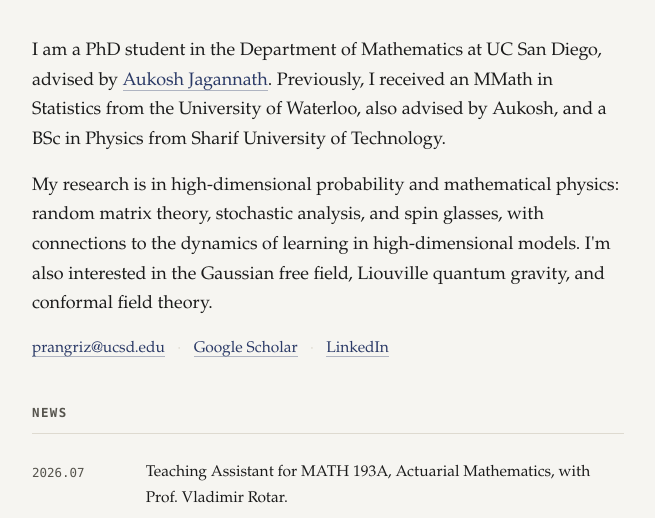
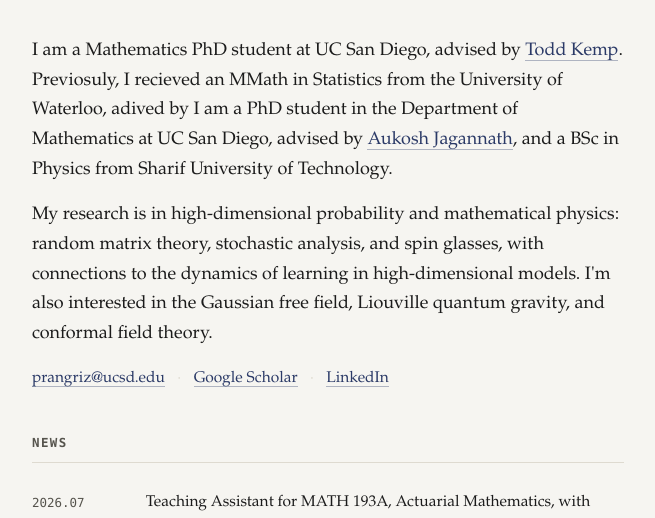
Before and after one commit to prangriz/new, a plain HTML site: page index.html in a window 1280 px wide. Shown: the part 215-733 px from the top of the page, without its empty margins (312-967 px from the left). Drawn offline with Linux system fonts and the light colour scheme.

Commit message:
Update index.html

```diff
--- a/index.html
+++ b/index.html
@@ -26,10 +26,10 @@
 
   <section id="about">
     <p>
-      I am a PhD student in the Department of Mathematics at UC San Diego, advised by
-      <a href="https://aukosh.github.io/">Aukosh Jagannath</a>. Previously, I received an MMath in
-      Statistics from the University of Waterloo, also advised by Aukosh, and a BSc in Physics from
-      Sharif University of Technology.
+      I am a Mathematics PhD student at UC San Diego, advised by <a href="https://mathweb.ucsd.edu/~tkemp/">Todd Kemp</a>.
+      Previosuly, I recieved an MMath in Statistics from the University of Waterloo, adived by
+      I am a PhD student in the Department of Mathematics at UC San Diego, advised by <a href="https://aukosh.github.io/">Aukosh Jagannath</a>,
+      and a BSc in Physics from Sharif University of Technology.
     </p>
     <p>
       My research is in high-dimensional probability and mathematical physics: random matrix theory,
```
